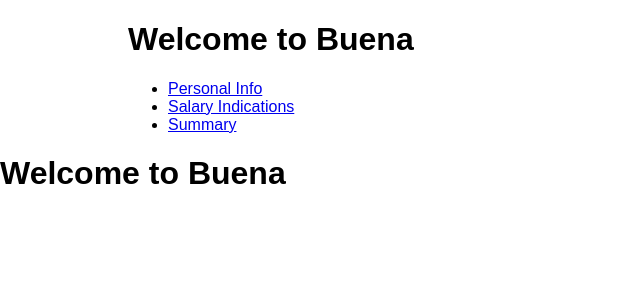
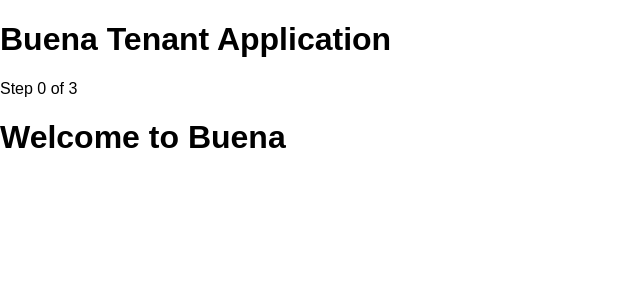
Before and after one commit to LiamGitGoing/buena-application, a React (Create React App) app: page / in a window 1280 px wide. Shown: the top 300 px of the page, without its empty margins (0-640 px from the left). Built offline with nearby package versions, Linux system fonts and the light colour scheme.

Commit message:
[update] basic header with progress indicator added

```diff
--- a/src/components/Header.tsx
+++ b/src/components/Header.tsx
@@ -1,17 +1,17 @@
 import React from 'react';
-import './HeaderStyled.css';
+import { useLocation } from 'react-router-dom';
+import ProgressIndicator from './ProgressIndicator';
+
 const Header: React.FC = () => {
+
+
     return (
-        <header className="header">
-            <div className="container">
-                <h1>Welcome to Buena</h1>
-                <nav>
-                    <ul>
-                        <li><a href="/personal-info">Personal Info</a></li>
-                        <li><a href="/salary-indications">Salary Indications</a></li>
-                        <li><a href="/summary">Summary</a></li>
-                    </ul>
-                </nav>
+        <header>
+            <h1>Buena Tenant Application</h1>
+            <div>
+                <div>
+                    <ProgressIndicator />
+                </div>
             </div>
         </header>
     );
--- a/src/components/ProgressIndicator.tsx
+++ b/src/components/ProgressIndicator.tsx
@@ -1,13 +1,16 @@
 import React from 'react';
+import { useLocation } from 'react-router-dom';
 
-interface ProgressIndicatorProps {
-    step: number;
-}
 
-const ProgressIndicator: React.FC<ProgressIndicatorProps> = ({ step }) => {
+const ProgressIndicator: React.FC = () => {
+    const location = useLocation();
+    const steps = ['/personal-info', '/salary-indications', '/summary'];
+    const currentStep = steps.indexOf(location.pathname) + 1;
+    const progressPercentage = (currentStep / steps.length) * 100;
+
     return (
         <div className="progress-indicator">
-            <div>Step {step} of 3</div>
+            <div>Step {currentStep} of {steps.length}</div>
         </div>
     );
 };
```
